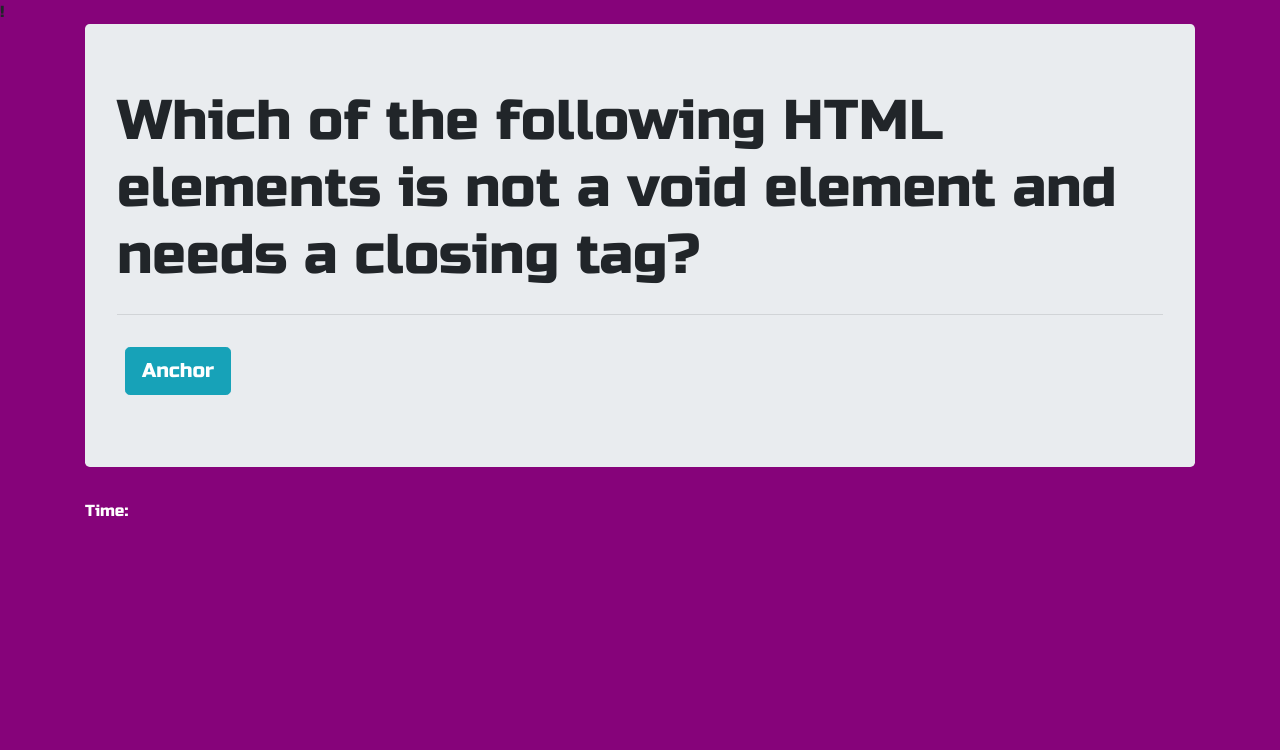
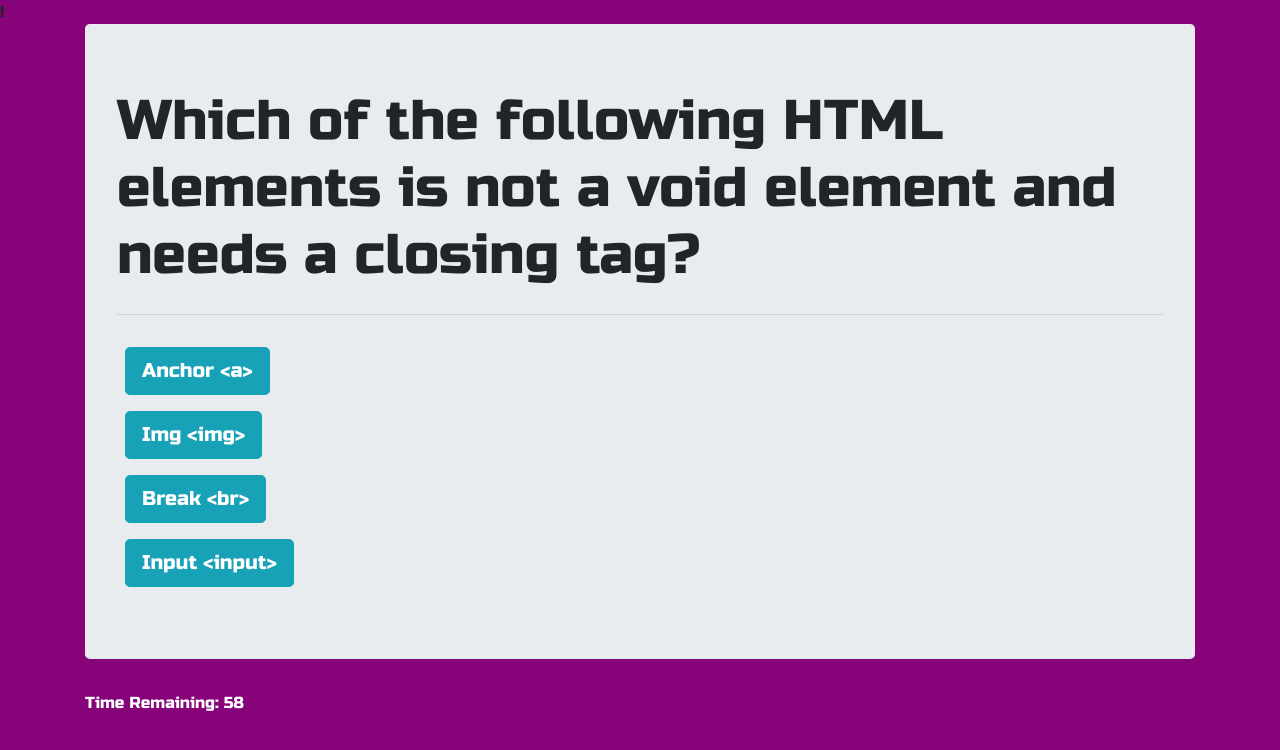
Before and after one commit to rkraeher/js-quiz, a plain HTML site: page index.html in a window 1280 px wide. Both pictures are taken after a click on the button "Start". Drawn offline with nearby package versions, Linux system fonts and the light colour scheme.

Commit message:
finished adding all question objects; created question object array; consolidated correct and wrong button generator functions; added a working function to distinguish correct and wrong answer button clicks; added a score counter, timer and stop timer functions, and timer penalty

```diff
--- a/index.html
+++ b/index.html
@@ -14,7 +14,7 @@
     </head>
     <body>
         <div class="container">
-            <div class="jumbotron">
+            <div class="jumbotron" id="parent">
                 <h1 class="display-4">Code Wiz Quiz</h1>
                 <p class="lead">Test your knowledge of the fundamentals of HTML, CSS and JavaScript.</p>
                 <hr class="my-4">
@@ -23,7 +23,7 @@
               </div>
 
               <div class="time">
-                <span>Time: </span><div id="seconds"></div>  <!--TODO Must be formatted to top right of screen and appear after Start button is clicked-->
+                <div id="seconds"></div>
               </div>
 
 
--- a/js/script.js
+++ b/js/script.js
@@ -1,23 +1,28 @@
 var score = 0;
-var timer = 0;
-var totalTime = 60;
+var timer = 60;
 var interval;
+var points;
 
 var timeDisplay = document.querySelector("#seconds");
-var startButton = document.querySelector("#start");
 var questionText = document.querySelector("h1");
 var answers = document.querySelector(".jumbotron");
 var lead = document.querySelector(".lead");
 var lead2 = document.querySelector(".lead2");
 
+var startButton = document.querySelector("#start");
+var answerBtn;
+var wrongBtn1;
+var wrongBtn2;
+var wrongBtn3;
+
 // HTML Question Objects
 var voidElement = {
     question: "Which of the following HTML elements is not a void element and needs a closing tag?",
-    correct: "Anchor ",
-    wrong: ["Img", "Break", "Input"]
+    correct: "Anchor &lta&gt",
+    wrong: ["Img &ltimg&gt", "Break &ltbr&gt", "Input &ltinput&gt"]
 };
 
-var headings = {
+var headingTypes = {
     question: "How many types of HTML headings are there?",
     correct: 6,
     wrong: [3, 5, 7]
@@ -28,69 +33,149 @@ var positionStates = {
     question: "Which of the following is not a CSS position state?",
     correct: "flex",
     wrong: ["relative", "absolute", "fixed"]
-}
+};
 
-startButton.addEventListener("click", quiz);
+var inheritanceConcept = {
+    question: "Inheritance is the concept in which the child class will inherent the _____ of its parent class.",
+    correct: "Properties",
+    wrong: ["Values", "Class Name", "Specificity"]
+};
 
-function quiz (){      //TODO Fill in the function parameters with a placeholder, so that where "voidElement" is now can be interchangeable.
-    questionText.textContent = voidElement.question;
+// JavaScript Question Objects
+
+var jsDeveloper = {
+    question: "Which company developed Javascript?",
+    correct: "Netscape",
+    wrong: ["Microsoft", "Macintosh", "IBM"]
+};
+
+var thisKeyword = {
+    question: "'This' keyword refers to the _____ from where it was called.",
+    correct: "Object",
+    wrong: ["Parent Element", "Function", "File"]
+};
+
+// Question Object Array
+
+var allObjects = [voidElement, headingTypes, positionStates, inheritanceConcept, jsDeveloper, thisKeyword];
+allObjects.forEach(function (item, index) {
+  console.log(item, index);
+  // Do something; select one (randomly?) and pass it through the button generator.
+});
+
+
+//  Start Button and First Question         //TODO: Eventually just have this click event trigger the button generator.
+startButton.addEventListener("click", function(questionObject){
+    questionObject = voidElement;       // Testing arguments to pass through my button generators
+    questionText.textContent = questionObject.question;
     lead.textContent = "";
     lead2.textContent = "";
     startButton.parentNode.removeChild(startButton);
-    correctButton();
+    correctButton(questionObject);
+    wrongButtons(questionObject);
+    startTimer();
+});
 
+
+// Correct and Wrong Answer Button Generators
+function correctButton (questionObject) {
+    var answerBtn = document.createElement("button");
+    var breakR = document.createElement("br");
+    answerBtn.innerHTML = questionObject.correct;
+    answerBtn.setAttribute("class", "btn btn-info btn-lg m-2");
+    answerBtn.setAttribute("id", "correct");
+    answers.appendChild(answerBtn);
+    answers.appendChild(breakR);
 };
 
-function correctButton () {       // If I set the parameters to something, that something can also go where voidElement is to make this more reusable.
-    var answerBtn = document.createElement("button");
-    answerBtn.innerHTML = voidElement.correct;
-    answerBtn.setAttribute("class", "btn btn-info btn-lg m-2");
-    answers.appendChild(answerBtn);
+function wrongButtons (questionObject) {
+    var wrongBtn1 = document.createElement("button");
+    var wrongBtn2 = document.createElement("button");
+    var wrongBtn3 = document.createElement("button");
+    var breakR = document.createElement("br");
+    var breakR2 = document.createElement("br");
+    wrongBtn1.innerHTML = questionObject.wrong[0];
+    wrongBtn2.innerHTML = questionObject.wrong[1];
+    wrongBtn3.innerHTML = questionObject.wrong[2];
+    wrongBtn1.setAttribute("class", "btn btn-info btn-lg m-2");
+    wrongBtn1.setAttribute("id", "wrong");
+    wrongBtn2.setAttribute("class", "btn btn-info btn-lg m-2");
+    wrongBtn2.setAttribute("id", "wrong");
+    wrongBtn3.setAttribute("class", "btn btn-info btn-lg m-2");
+    wrongBtn3.setAttribute("id", "wrong");
+    answers.appendChild(wrongBtn1);
+    answers.appendChild(breakR);
+    answers.appendChild(wrongBtn2);
+    answers.appendChild(breakR2);
+    answers.appendChild(wrongBtn3);
+};
+
+function buttonGenerator (questionObject){          // Work in Progress. For testing purposes this function is called in the quizProgress function.
+    questionText.textContent = questionObject.question;
+    lead.textContent = "";
+    lead2.textContent = "";
+
+    //TODO: Remove/replace the previous buttons.
+    // #previousButton.parentNode.removeChild(#previousButtons);
+
+    correctButton(questionObject);
+    wrongButtons(questionObject);
 };
 
 
 
+// Progressing Through the Quiz: This function controls what happens when user clicks correct or wrong buttons.
+
+var quizProgress = function (event) {
+    var element = event.target;
+    if (element.matches("button") === true && element.id === "correct") {
+        console.log("You clicked the correct button!");
+        buttonGenerator(headingTypes);                                           //Test argument.
+        //Add points to score variable.
+        score = score + 10;
+        console.log(score);
+        //TODO: Move to the next question.
+    }
+    else if (element.matches("button") === true && element.id === "wrong") {
+        console.log("You clicked the wrong button!");
+        timer = timer + 10;
+        renderTime();
+        element.setAttribute("class", "btn btn-danger btn-lg m-2");
+        //TODO: Display a modal window informing the user that they are wrong.
+        //TODO: Move to the next question.
+    }
+};
+answers.addEventListener("click", quizProgress);
 
 
-
-// Timer
+// Timer Functions
 function startTimer() {
-    // setTime();      // This function controls how the time starts and when/if time gets added to it
         interval = setInterval(function() {
           timer--;
           renderTime();
         }, 1000);
     };
 
-  // This function does 2 things. displays the time and checks to see if time is up.
+  // Display time and checks to see if time is up.
 function renderTime() {
-    // When renderTime is called it sets the textContent for the timer html...;
-    timeDisplay.textContent = getFormattedSeconds();
-
-   // ..and then checks to see if the time has run out
+    timeDisplay.textContent = "Time Remaining: " + timer;
     if (timer === 0) {
-        // Game ends. Take them to the high score page.
-
       stopTimer();
     }
   };
 
-//   function stopTimer(){
+  function stopTimer(){
+      clearInterval(interval);
+      //Call the function that brings them to the high score page.
+  }
 
-//   }
-
-//   function getFormattedSeconds(){
-
-//   }
-
-//   function setTime(){
-
-//   }
-
-// function correctAnswer {    // Code should show that they got it correct, add score points, and move to the next question.
-
-// }
-
-// function wrongAnswer {      // Code should subtract time from the clock and move to the next question
-
-// }
+  // Game Over
+function gameOver(){
+    questionText.textContent = "Game Over!";
+    lead.textContent = "Enter your initials to save your score.";
+    lead2.textContent = "Score :" + score;
+    // Remove all answer buttons
+    // Input for initials
+    // Locally store the score and use Submit button.
+    // Another button to show the last saved score.
+};
```
Also changed, not shown: 1 other file.
